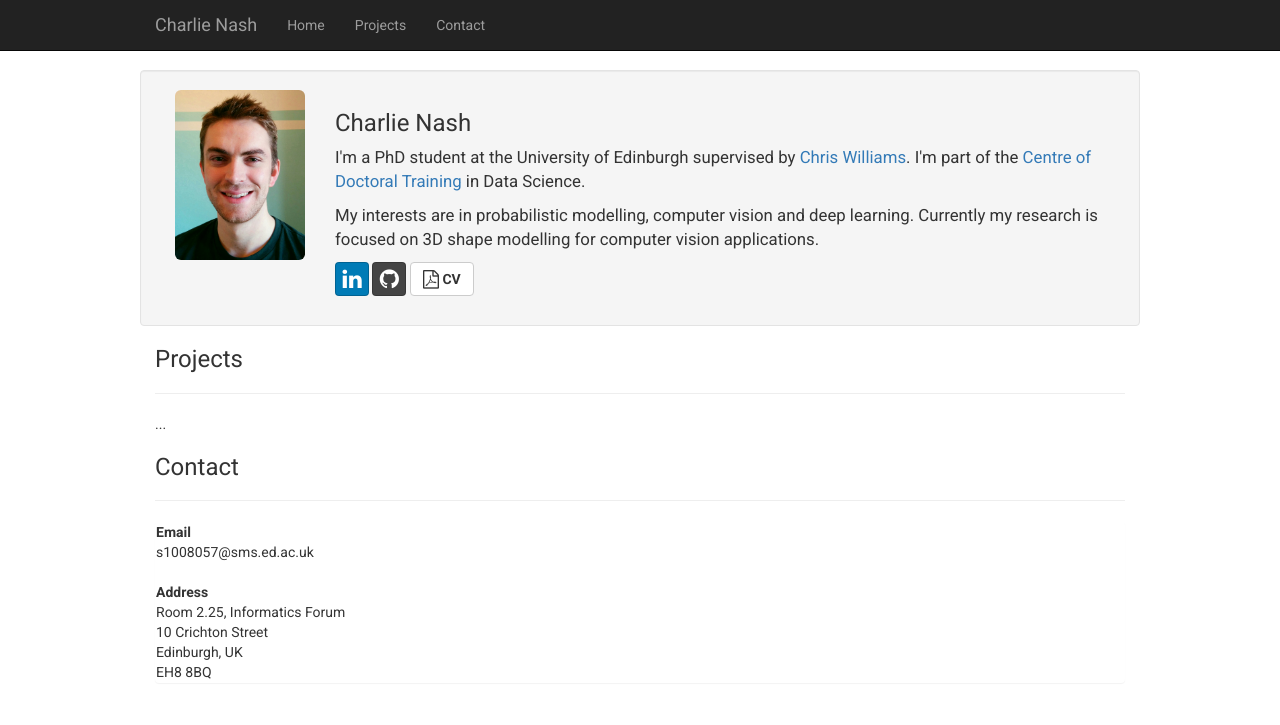
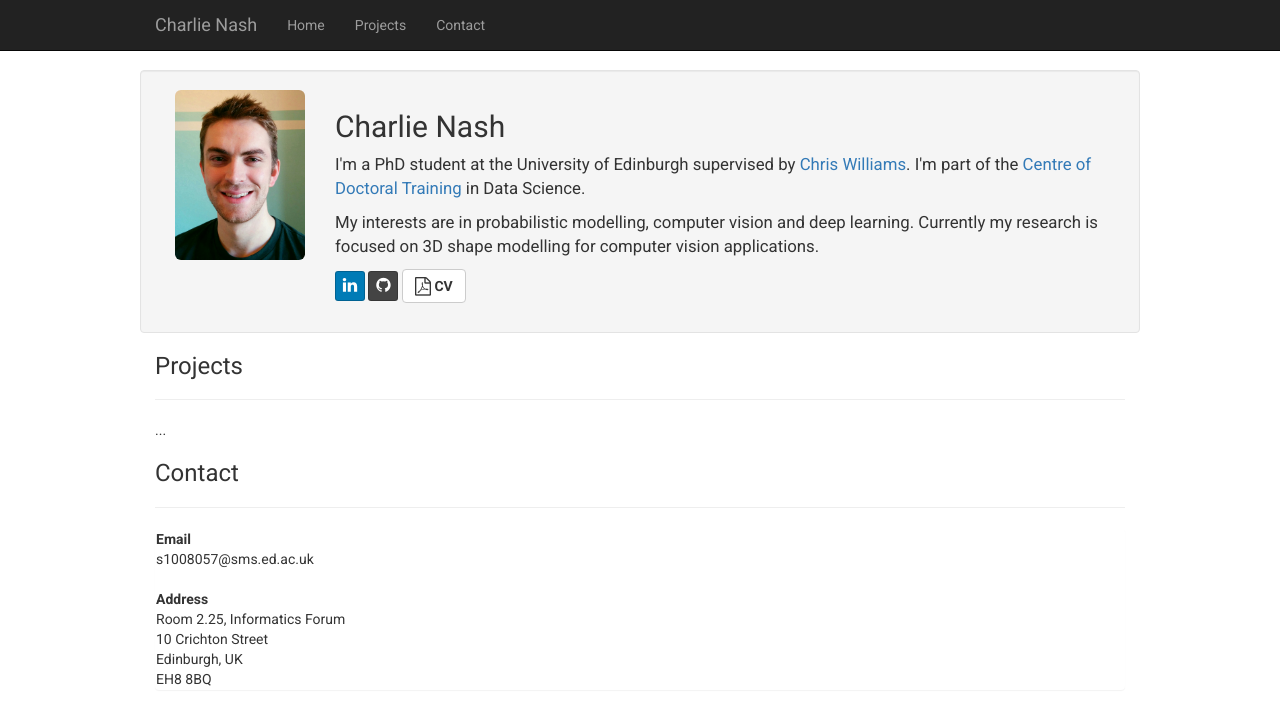
Before and after one commit to charlienash/charlienash.github.io, a Jekyll site: the page index.html, which Jekyll copies as it is, in a window 1280 px wide. Shown: the top 725 px of the page. Built offline with Jekyll 4.4.1, drawn with Linux system fonts in a browser that asks for light colours; nearby versions of some CDN libraries; library files that are not in the unit come from our copies.

Commit message:
Update index.html

```diff
--- a/index.html
+++ b/index.html
@@ -73,7 +73,7 @@
 			      		<img class="img-rounded img-responsive" src="assets/img/Charlie_photo.jpg">
 			  	</div>
 			 	<div class="col-xs-10">
-			    		<h3>Charlie Nash</h3>
+			    		<h2>Charlie Nash</h2>
 		    			<p>
 		    				<big>
 		    					I'm a PhD student at the University of Edinburgh supervised by <a href="http://homepages.inf.ed.ac.uk/ckiw/">Chris Williams</a>. I'm part of the <a href="http://datascience.inf.ed.ac.uk/">Centre of Doctoral Training</a> in Data Science.
@@ -85,10 +85,10 @@
 		    				</big>
 		    	    		</p>
 		    	    		<p>
-				    		<a href="https://uk.linkedin.com/in/charlie-nash-32869b5b" class="btn btn-social-icon btn-linkedin">
+				    		<a href="https://uk.linkedin.com/in/charlie-nash-32869b5b" class="btn btn-social-icon btn-linkedin btn-sm">
 				 			<span class="fa fa-linkedin fa-2x"></span>
 			        		</a>
-						<a href="https://github.com/charlienash" class="btn btn-social-icon btn-github">
+						<a href="https://github.com/charlienash" class="btn btn-social-icon btn-github btn-sm">
 						 	<span class="fa fa-github fa-2x"></span>
 						</a>
 						<a href = "assets/docs/CV.pdf" class="btn btn-default" href="#">
```
